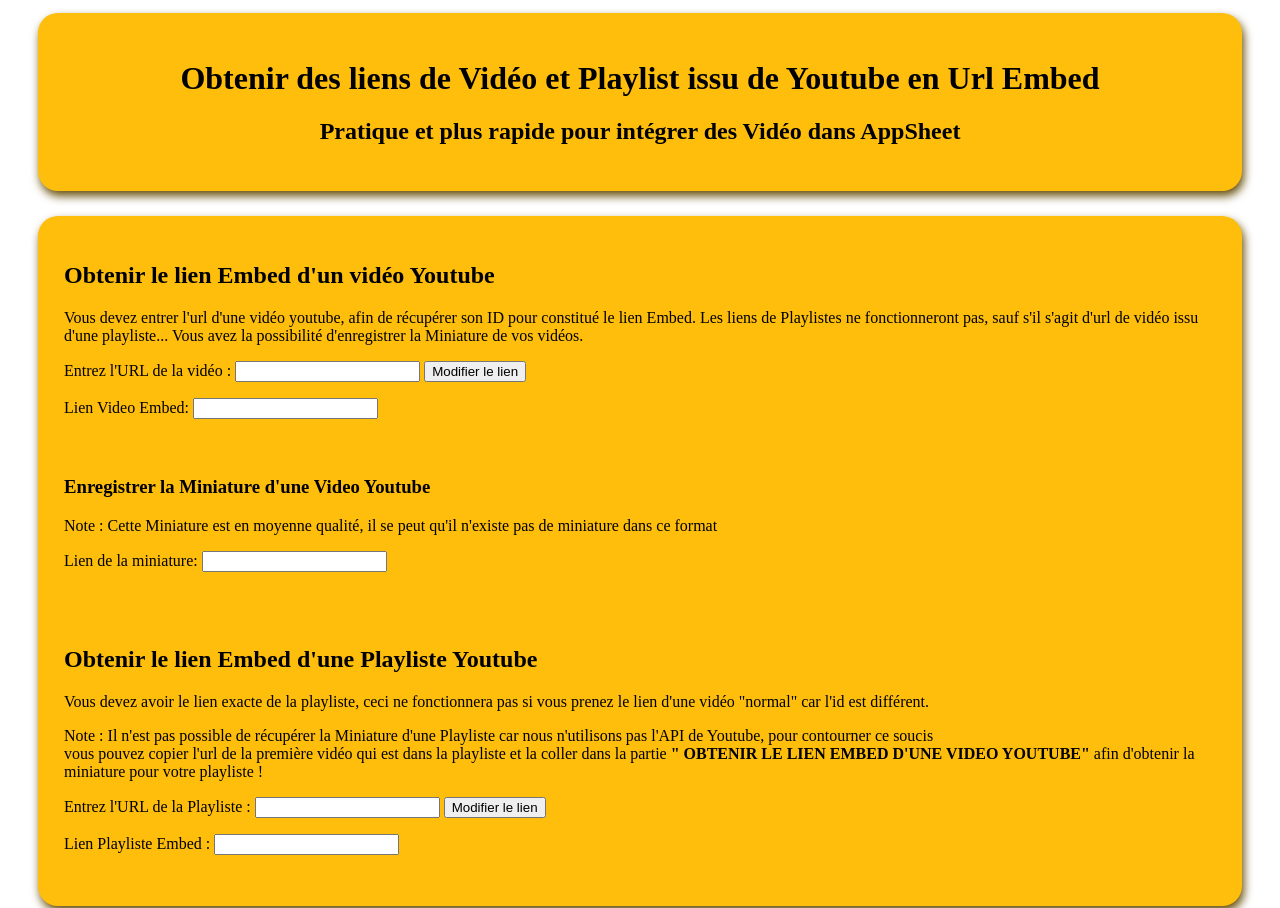
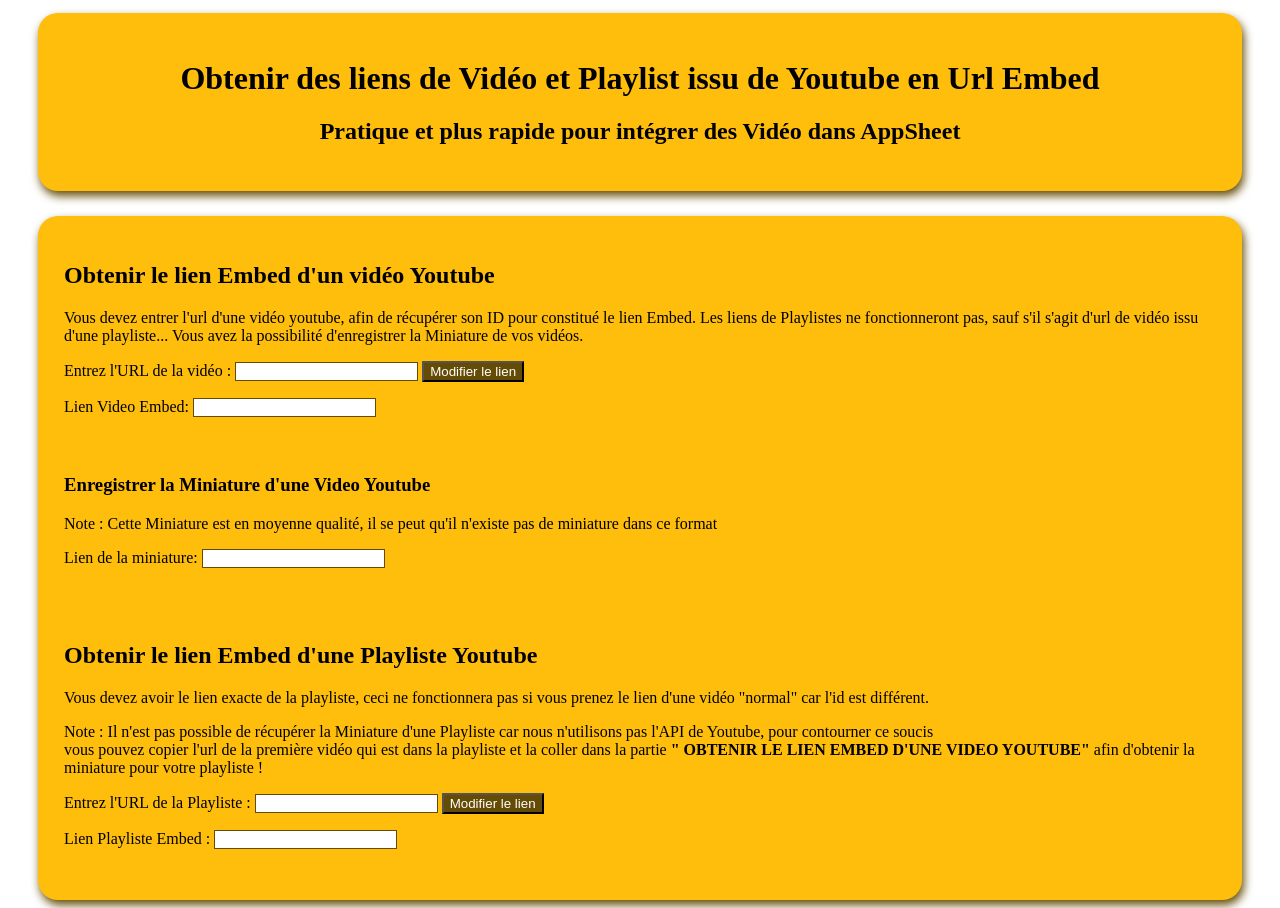
Before and after one commit to klodita/UrlEmbed, a website: page index.html in a window 1280 px wide. Shown: the top 908 px of the page. Drawn offline with nearby package versions, Linux system fonts and the light colour scheme.

Commit message:
modification couleur input et bouton

```diff
--- a/style.css
+++ b/style.css
@@ -44,6 +44,14 @@
 
 }
 
+input{
+    background-color: white;
+    border: 1px solid  #654c06 ;
+}
+button{
+    background-color:  #654c06;
+    color: white;
+}
 #miniature{
     margin-top: 5%;
 }
```
